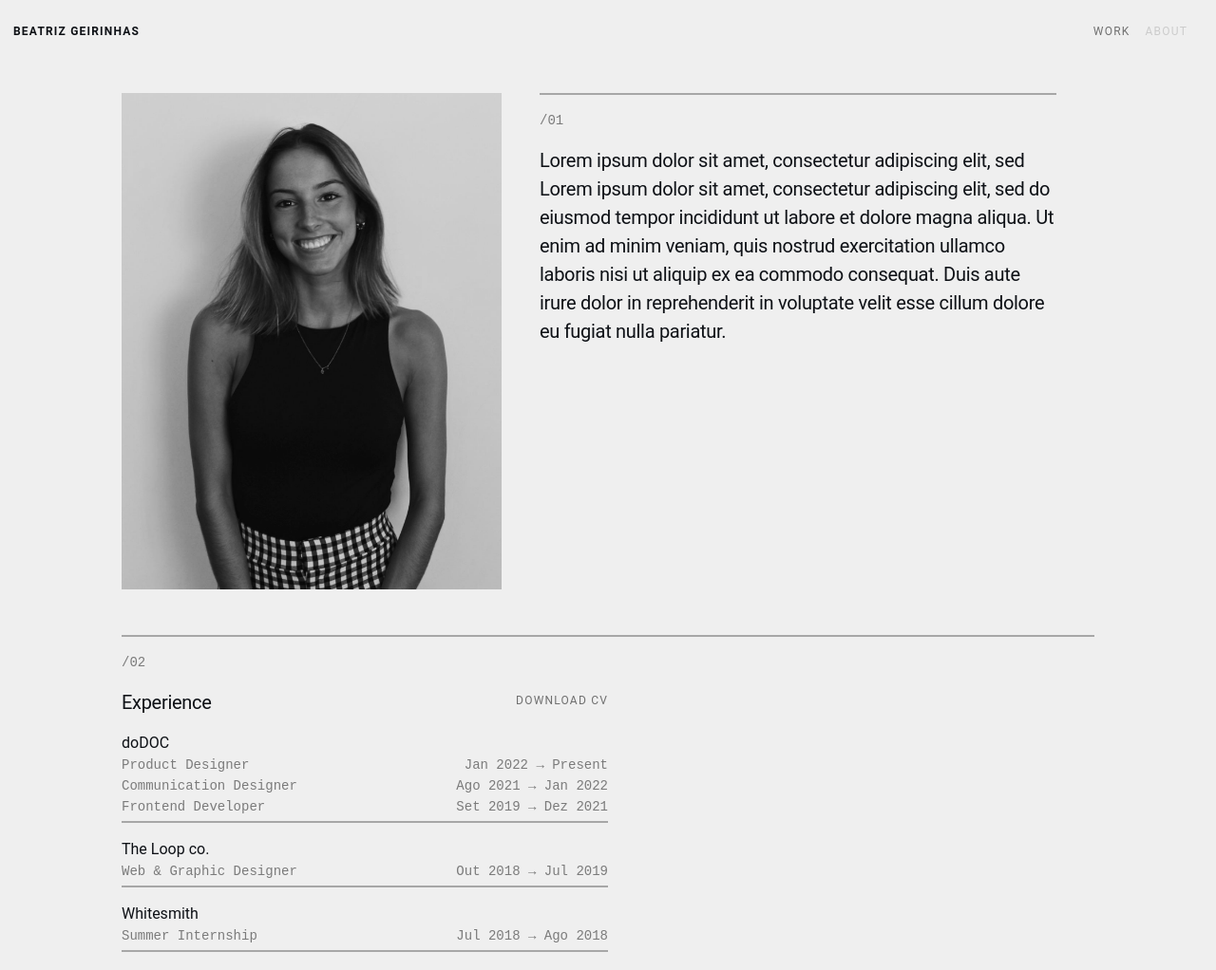
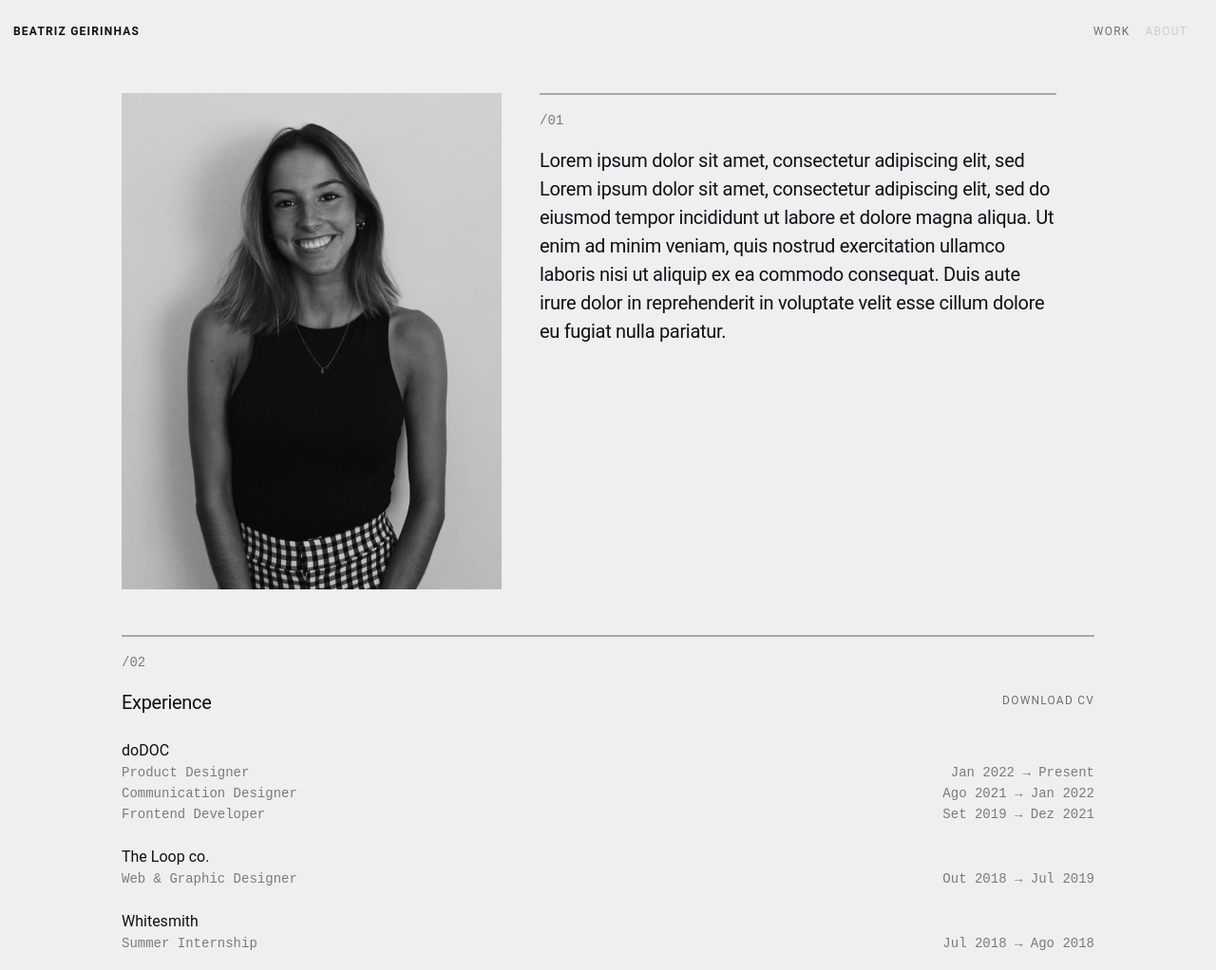
Before and after one commit to beatrizgeirinhas/portfolio, a Gatsby site: page /about in a window 1280 px wide. Shown: the top 1022 px of the page at 95% size. Built offline with nearby package versions, Linux system fonts and the light colour scheme; Gatsby itself is replaced by a stand-in of ours.

Commit message:
experience update

```diff
--- a/src/pages/about.js
+++ b/src/pages/about.js
@@ -80,7 +80,8 @@ const ExperienceTitle = styled("div", {
   display: "flex",
   flexDirection: "row",
   justifyContent: "space-between",
-  paddingBottom: "2rem",
+  paddingBottom: "3rem",
+  paddingtOP: "1rem",
 });
 
 const Experience = styled("div", {
@@ -89,7 +90,6 @@ const Experience = styled("div", {
   alignItems: "center",
   justifyContent: "space-between",
   width: "80vw",
-  "@bp2": { width: "40vw" },
 });
 
 const AboutPage = () => {
@@ -181,6 +181,7 @@ const AboutPage = () => {
                 <Divider
                   css={{
                     margin: "0.5rem 0rem 2rem 0rem ",
+                    borderColor: "hsl(0 0% 93.7%)",
                   }}
                 />
               </ColumnContainer>
@@ -206,6 +207,7 @@ const AboutPage = () => {
                 <Divider
                   css={{
                     margin: "0.5rem 0rem 2rem 0rem ",
+                    borderColor: "hsl(0 0% 93.7%)",
                   }}
                 />
               </ColumnContainer>
@@ -231,6 +233,7 @@ const AboutPage = () => {
                 <Divider
                   css={{
                     margin: "0.5rem 0rem 2rem 0rem ",
+                    borderColor: "hsl(0 0% 93.7%)",
                   }}
                 />
               </ColumnContainer>
```
